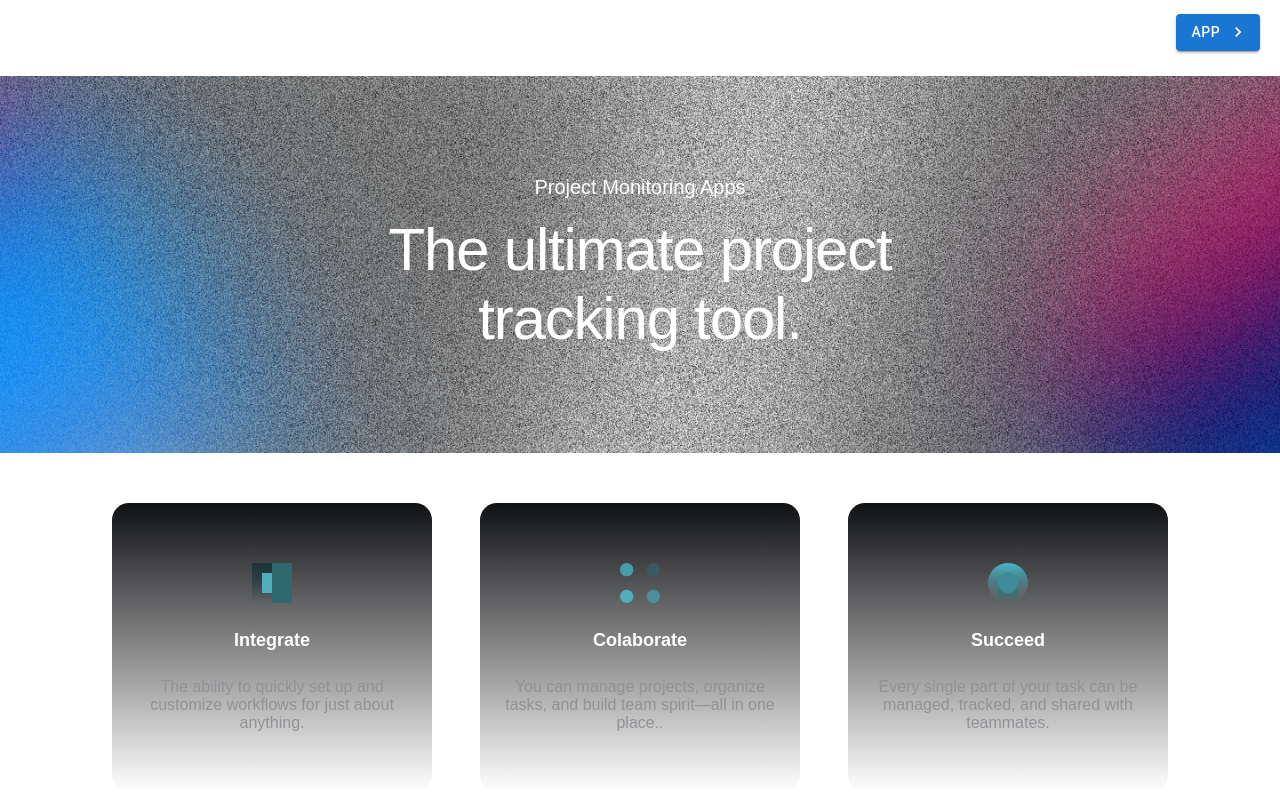
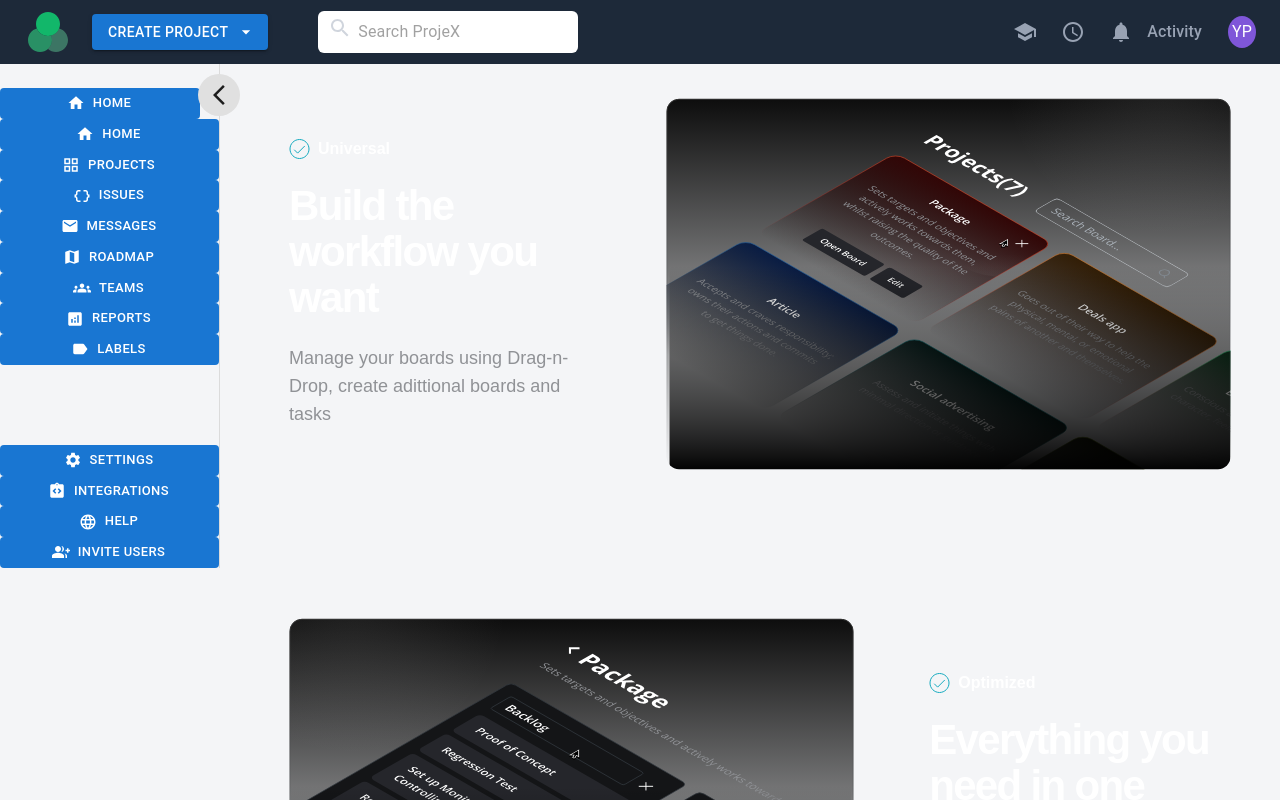
Before and after one commit to ilorinHub/team-thirteen, a Next.js app: page / in a window 1280 px wide. Shown: the top 800 px of the page. Built offline with nearby package versions, Linux system fonts and the light colour scheme.

Commit message:
first commit

```diff
--- a/src/components/dashboardComponents/navbar/Navbar.jsx
+++ b/src/components/dashboardComponents/navbar/Navbar.jsx
@@ -2,16 +2,29 @@ import * as React from "react";
 import { DesktopNavbar } from "./desktopNavbar/DesktopNavbar";
 import { MobileNavbar } from "./mobileNavbar/MobileNavbar";
 import Box from "@mui/material/Box";
+import { Sidebar } from "./sidebar/Sidebar";
 
-export const Navbar = () => {
+export const Navbar = ({ mainContent }) => {
+  const [mobileOpen, setMobileOpen] = React.useState(false);
+
+  const handleDrawerToggle = () => {
+    setMobileOpen(!mobileOpen);
+  };
+
   return (
     <Box sx={{ flexGrow: 1 }}>
       <Box sx={{ display: { xs: "none", md: "flex" } }}>
         <DesktopNavbar />
       </Box>
       <Box sx={{ display: { xs: "flex", md: "none" } }}>
-        <MobileNavbar />
+        <MobileNavbar handleDrawerToggle={handleDrawerToggle} />
       </Box>
+
+      <Sidebar
+        handleDrawerToggle={handleDrawerToggle}
+        mobileOpen={mobileOpen}
+        mainContent={mainContent} //content to be displayed in page is passed here
+      />
     </Box>
   );
 };
--- a/src/components/dashboardComponents/navbar/Navbar.styled.js
+++ b/src/components/dashboardComponents/navbar/Navbar.styled.js
@@ -5,6 +5,30 @@ export const StyledButton = styled(Button)`
   border-radius: 4px;
   text-transform: none;
 `;
+
+export const StyledUnselectedNavMenu = styled(Button)`
+  text-transform: none;
+  padding-left: 32px;
+  color: #475467;
+  font-size: 16px;
+  font-weight: 500;
+  justify-content: left;
+  margin-bottom: 14px;
+  background: #f4f5f7;
+  border-radius: 0px;
+`;
+
+export const StyledSelectedNavMenu = styled(Button)`
+  border-radius: 4px;
+  text-transform: none;
+  margin-left: 20px;
+  margin-bottom: 6px;
+  color: white;
+  font-weight: 500;
+  font-size: 16px;
+  justify-content: left;
+`;
+
 export const Search = styled.div`
   position: relative;
   color: #98a2b3;
--- a/src/components/dashboardComponents/navbar/desktopNavbar/DesktopNavbar.jsx
+++ b/src/components/dashboardComponents/navbar/desktopNavbar/DesktopNavbar.jsx
@@ -56,7 +56,10 @@ export const DesktopNavbar = () => {
 
   return (
     <Box sx={{ flexGrow: 1 }}>
-      <AppBar position="static" sx={{ background: "#1D2939", color: "white" }}>
+      <AppBar
+        position="fixed"
+        sx={{ background: "#1D2939", color: "white", boxShadow: 0 }}
+      >
         <Toolbar>
           <Image
             src={Icon}
--- a/src/components/dashboardComponents/navbar/mobileNavbar/MobileNavbar.jsx
+++ b/src/components/dashboardComponents/navbar/mobileNavbar/MobileNavbar.jsx
@@ -24,7 +24,7 @@ import {
   StyledInputBase,
 } from "../Navbar.styled";
 
-export const MobileNavbar = () => {
+export const MobileNavbar = (props) => {
   const [anchorEl, setAnchorEl] = React.useState(null);
   const [mobileMoreAnchorEl, setMobileMoreAnchorEl] = React.useState(null);
 
@@ -142,6 +142,7 @@ export const MobileNavbar = () => {
             color="inherit"
             aria-label="open drawer"
             sx={{ mr: 2 }}
+            onClick={props.handleDrawerToggle}
           >
             <MenuIcon />
           </IconButton>
--- /dev/null
+++ b/src/components/dashboardComponents/navbar/sidebar/Sidebar.jsx
@@ -0,0 +1,98 @@
+import * as React from "react";
+import Box from "@mui/material/Box";
+import Drawer from "@mui/material/Drawer";
+import Toolbar from "@mui/material/Toolbar";
+import Typography from "@mui/material/Typography";
+import { ArrowBackIosNew } from "@mui/icons-material";
+import { useRouter } from "next/router";
+import { Fab } from "@mui/material";
+import { SidebarMenu } from "../sidebarMenu/SidebarMenu";
+
+const drawerWidth = 240;
+export const Sidebar = (props) => {
+  const { window } = props;
+
+  const container =
+    window !== undefined ? () => window().document.body : undefined;
+
+  return (
+    <Box sx={{ display: "flex", background: "#f4f5f7" }}>
+      <Box
+        component="nav"
+        sx={{ width: { md: drawerWidth }, flexShrink: { sm: 0 } }}
+        aria-label="mailbox folders"
+      >
+        <Drawer
+          container={container}
+          variant="temporary"
+          open={props.mobileOpen}
+          onClose={props.handleDrawerToggle}
+          ModalProps={{
+            keepMounted: true, // Better open performance on mobile.
+          }}
+          sx={{
+            display: { xs: "block", md: "none" },
+            "& .MuiDrawer-paper": {
+              boxSizing: "border-box",
+              width: drawerWidth,
+              background: "#f4f5f7",
+            },
+          }}
+        >
+          <Toolbar />
+
+          <SidebarMenu />
+        </Drawer>
+        <Drawer
+          variant="permanent"
+          sx={{
+            display: { xs: "none", md: "block" },
+            "& .MuiDrawer-paper": {
+              width: drawerWidth,
+              marginTop: "64px",
+              paddingBottom: "64px",
+              background: "#f4f5f7",
+              marginRight: "500px",
+              border: "none",
+            },
+          }}
+          open
+        >
+          <Fab
+            style={{
+              position: "absolute",
+              right: "0",
+              top: "10px",
+            }}
+            sx={{ width: 42, height: 42, boxShadow: 0 }}
+          >
+            <ArrowBackIosNew />
+          </Fab>
+          <Box
+            sx={{
+              marginRight: "20px",
+              borderRight: 1,
+              borderColor: "#DBDBDB",
+              paddingTop: "24px",
+              background: "#f4f5f7",
+            }}
+          >
+            <SidebarMenu />
+          </Box>
+        </Drawer>
+      </Box>
+      <Box
+        component="main"
+        sx={{
+          flexGrow: 1,
+          border: "none",
+          p: 3,
+          width: { md: `calc(100% - ${drawerWidth}px)` },
+          background: "#f4f5f7",
+        }}
+      >
+        {props.mainContent}
+      </Box>
+    </Box>
+  );
+};
--- /dev/null
+++ b/src/components/dashboardComponents/navbar/sidebarMenu/SidebarMenu.jsx
@@ -0,0 +1,170 @@
+import * as React from "react";
+import Box from "@mui/material/Box";
+import {
+  Analytics,
+  DataObject,
+  GridView,
+  GroupAdd,
+  Groups,
+  Home,
+  IntegrationInstructions,
+  Label,
+  Language,
+  Mail,
+  Map,
+  Settings,
+} from "@mui/icons-material";
+import { useRouter } from "next/router";
+import {
+  StyledUnselectedNavMenu,
+  StyledSelectedNavMenu,
+} from "../Navbar.styled";
+
+export const SidebarMenu = () => {
+  const router = useRouter();
+
+  const menu1 = [
+    {
+      title: "Home",
+      url: "dashboard",
+      icon: <Home />,
+    },
+
+    {
+      title: "Projects",
+      url: "projects",
+      icon: <GridView />,
+    },
+    {
+      title: "Issues",
+      url: "projects",
+      icon: <DataObject />,
+    },
+    {
+      title: "Messages",
+      url: "projects",
+      icon: <Mail />,
+    },
+    {
+      title: "Roadmap",
+      url: "projects",
+      icon: <Map />,
+    },
+    {
+      title: "Teams",
+      url: "projects",
+      icon: <Groups />,
+    },
+    {
+      title: "Reports",
+      url: "projects",
+      icon: <Analytics />,
+    },
+    {
+      title: "Labels",
+      url: "projects",
+      icon: <Label />,
+    },
+  ];
+
+  const menu2 = [
+    {
+      title: "Settings",
+      url: "dashboard",
+      icon: <Settings />,
+    },
+
+    {
+      title: "Integrations",
+      url: "projects",
+      icon: <IntegrationInstructions />,
+    },
+    {
+      title: "Help",
+      url: "projects",
+      icon: <Language />,
+    },
+    {
+      title: "Invite Users",
+      url: "projects",
+      icon: <GroupAdd />,
+    },
+  ];
+  function SelectedMenu({ title, icon, url }) {
+    return (
+      <StyledSelectedNavMenu
+        variant="contained"
+        startIcon={icon}
+        size="small"
+        disableElevation
+        sx={{ width: "200px" }}
+      >
+        {title}
+      </StyledSelectedNavMenu>
+    );
+  }
+
+  function UnSelectedMenu({ title, icon, url }) {
+    return (
+      <StyledUnselectedNavMenu
+        variant="contained"
+        startIcon={icon}
+        size="small"
+        fullWidth
+        disableElevation
+      >
+        {title}
+      </StyledUnselectedNavMenu>
+    );
+  }
+
+  return (
+    <div>
+      {
+        <SelectedMenu
+          title={menu1[0].title}
+          icon={menu1[0].icon}
+          key={0}
+          url={menu1[0].url}
+          id="defaultMenu"
+        />
+      }
+      {menu1.map((item, i) =>
+        router.pathname === item.url ? (
+          <SelectedMenu
+            title={item.title}
+            icon={item.icon}
+            key={i}
+            url={item.url}
+          />
+        ) : (
+          <UnSelectedMenu
+            title={item.title}
+            icon={item.icon}
+            key={i}
+            url={item.url}
+          />
+        )
+      )}
+
+      <Box sx={{ height: "80px", color: "white" }} />
+      {menu2.map((item, i) =>
+        router.pathname === item.url ? (
+          <SelectedMenu
+            title={item.title}
+            icon={item.icon}
+            key={i}
+            url={item.url}
+          />
+        ) : (
+          <UnSelectedMenu
+            title={item.title}
+            icon={item.icon}
+            key={i}
+            url={item.url}
+          />
+        )
+      )}
+    </div>
+  );
+};
--- a/src/pageLayouts/landing/Landing.jsx
+++ b/src/pageLayouts/landing/Landing.jsx
@@ -3,12 +3,14 @@ import { Hero } from "../../components/landingComponents/hero/Hero";
 import { Cards } from "../../components/landingComponents/cards/Cards";
 import { Footer } from "../../components/landingComponents/footer/Footer";
 import { Header } from "../../components/landingComponents/header/Header";
+import { Navbar } from "../../components/dashboardComponents/navbar/Navbar";
 import FeaturesGrid from "../../components/landingComponents/featuresGrid/FeaturesGrid";
 
 export default function Landing() {
   return (
     <StyledWrapper>
-      <section>
+      <Navbar mainContent={<FeaturesGrid />} />
+      {/* <section>
         <Header />
       </section>{" "}
       <section>
@@ -22,7 +24,7 @@ export default function Landing() {
       </section>
       <section>
         <Footer />
-      </section>
+      </section> */}
     </StyledWrapper>
   );
 }
```
